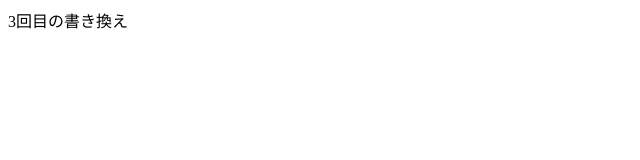
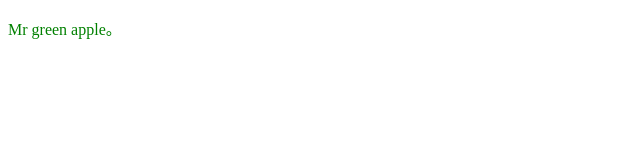
Before and after one commit to bqron-37/20250512-git-workshop, a plain HTML site: page index.html in a window 1280 px wide. Shown: the whole page, without its empty margins (0-640 px from the left). Drawn offline with Linux system fonts and the light colour scheme.

Commit message:
Update index.html
編集しますた

```diff
--- a/index.html
+++ b/index.html
@@ -5,6 +5,6 @@
     <title>タイトル</title>
   </head>
   <body>
-    3回目の書き換え
+    <p style="color:green">Mr green apple。</p>
   </body>
 </html>
```
